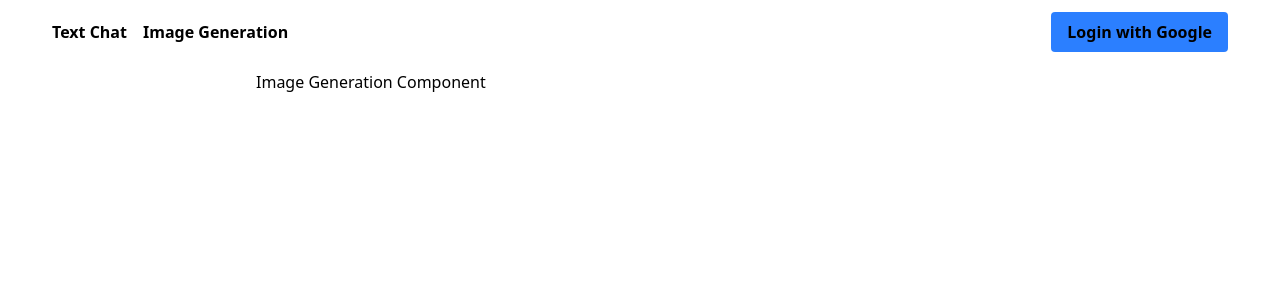
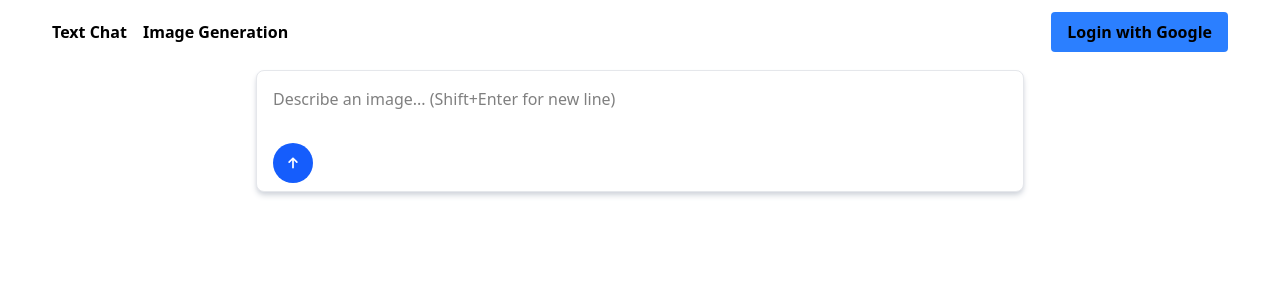
Before and after one commit to LiamTalisic/ChatbotSite, a React (Vite) app: page / in a window 1280 px wide. Both pictures are taken after a click on the button "Image Generation". Shown: the top 300 px of the page. Built offline with nearby package versions, Linux system fonts and the light colour scheme; no server answers.

Commit message:
modified:   src/App.jsx 	modified:   src/components/ChatInput.jsx 	new file:   src/components/ImageChat.jsx 	new file:   src/components/ImageGenerator.jsx

```diff
--- a/src/App.jsx
+++ b/src/App.jsx
@@ -1,6 +1,7 @@
 import { useState } from "react";
 import Chat from "./components/Chat";
 import Navbar from "./components/Navbar";
+import ImageGenerator from "./components/ImageGenerator";
 
 function App() {
   const [showComponent, setShowComponent] = useState("chat"); // Default view
@@ -13,7 +14,7 @@ function App() {
       <div className="flex flex-col w-full h-[100vh] items-center justify-center min-h-[400px]">
         <div className="SizedDiv">
           {showComponent === "chat" && <Chat />}
-          {showComponent === "users" && <p>Image Generation Component</p>}
+          {showComponent === "users" && <ImageGenerator />}
         </div>
       </div>
     </>
--- /dev/null
+++ b/src/components/ImageGenerator.jsx
@@ -0,0 +1,122 @@
+import { useState, useRef, useEffect } from "react";
+import { auth } from "../firebaseConfig"; // ✅ Import Firebase auth
+
+const API_URL = import.meta.env.VITE_BACKEND_URL; // Load backend URL from environment
+
+const ImageGenerator = () => {
+    const [prompt, setPrompt] = useState("");
+    const [imageUrl, setImageUrl] = useState(null);
+    const [loading, setLoading] = useState(false);
+    const [error, setError] = useState(null);
+    const textareaRef = useRef(null);
+    const maxHeight = 150;
+
+    const generateImage = async () => {
+        if (!prompt.trim()) return;
+
+        setLoading(true);
+        setError(null);
+
+        try {
+            const user = auth.currentUser;
+            if (!user) {
+                setError("Please log in to generate images.");
+                setLoading(false);
+                return;
+            }
+
+            const token = await user.getIdToken(); // Get Firebase token
+
+            const response = await fetch(`${API_URL}/generate-image`, {
+                method: "POST",
+                headers: {
+                    "Content-Type": "application/json",
+                    "Authorization": `Bearer ${token}`,
+                },
+                body: JSON.stringify({ prompt }),
+            });
+
+            if (!response.ok) {
+                throw new Error(`Server error: ${response.status} - ${response.statusText}`);
+            }
+
+            const data = await response.json();
+            setImageUrl(data.imageUrl);
+
+        } catch (err) {
+            setError("Error generating image. Please try again.");
+            console.error("Image generation error:", err);
+        } finally {
+            setLoading(false);
+        }
+    };
+
+    const handleKeyPress = (e) => {
+        if (e.key === "Enter" && !e.shiftKey) {
+            e.preventDefault();
+            generateImage();
+        }
+    };
+
+    const resizeTextarea = () => {
+        const textarea = textareaRef.current;
+        if (textarea) {
+            textarea.style.height = "auto";
+            textarea.style.height = Math.min(textarea.scrollHeight, maxHeight) + "px";
+        }
+    };
+
+    useEffect(() => {
+        resizeTextarea();
+    }, [prompt]);
+
+    return (
+        <div className="flex flex-col w-full mx-auto p-2 rounded-lg shadow-md shadow-gray-300 border border-gray-200 bg-white">
+            <textarea
+                ref={textareaRef}
+                value={prompt}
+                onChange={(e) => setPrompt(e.target.value)}
+                onKeyDown={handleKeyPress}
+                placeholder="Describe an image... (Shift+Enter for new line)"
+                className="flex-1 p-2 rounded-lg outline-none resize-none overflow-y-auto max-h-[400px] min-h-[40px]
+                            [&::-webkit-scrollbar]:w-2
+                            [&::-webkit-scrollbar-track]:bg-gray-100  [&::-webkit-scrollbar-track]:rounded-full
+                            [&::-webkit-scrollbar-thumb]:bg-gray-500 [&::-webkit-scrollbar-thumb]:rounded-full"
+            />
+
+            <button
+                onClick={generateImage}
+                className={`ml-2 w-10 h-10 text-white rounded-full flex items-center justify-center duration-200 ${
+                    loading ? "bg-gray-400 cursor-not-allowed" : "bg-blue-600 hover:bg-blue-400"
+                }`}
+                disabled={loading}
+            >
+                {loading ? (
+                    <svg className="animate-spin w-6 h-6 text-white" viewBox="0 0 24 24" fill="none">
+                        <circle cx="12" cy="12" r="10" stroke="currentColor" strokeWidth="4"></circle>
+                        <path fill="currentColor" d="M4 12a8 8 0 018-8"></path>
+                    </svg>
+                ) : (
+                    <svg width="24" height="24" viewBox="0 0 32 32" fill="none" xmlns="http://www.w3.org/2000/svg" className="w-6 h-6">
+                        <path
+                            fillRule="evenodd"
+                            clipRule="evenodd"
+                            d="M15.1918 8.90615C15.6381 8.45983 16.3618 8.45983 16.8081 8.90615L21.9509 14.049C22.3972 14.4953 22.3972 15.2189 21.9509 15.6652C21.5046 16.1116 20.781 16.1116 20.3347 15.6652L17.1428 12.4734V22.2857C17.1428 22.9169 16.6311 23.4286 15.9999 23.4286C15.3688 23.4286 14.8571 22.9169 14.8571 22.2857V12.4734L11.6652 15.6652C11.2189 16.1116 10.4953 16.1116 10.049 15.6652C9.60265 15.2189 9.60265 14.4953 10.049 14.049L15.1918 8.90615Z"
+                            fill="currentColor"
+                        />
+                    </svg>
+                )}
+            </button>
+
+            {error && <p className="text-red-500 mt-2">{error}</p>}
+
+            {imageUrl && (
+                <div className="mt-4 w-full flex justify-center">
+                    <img src={imageUrl} alt="Generated" className="rounded-lg shadow-md w-full max-w-[300px]" />
+                </div>
+            )}
+        </div>
+    );
+};
+
+export default ImageGenerator;
```
Also changed, not shown: src/components/ChatInput.jsx (line endings or trailing spaces), src/components/ImageChat.jsx (added).
